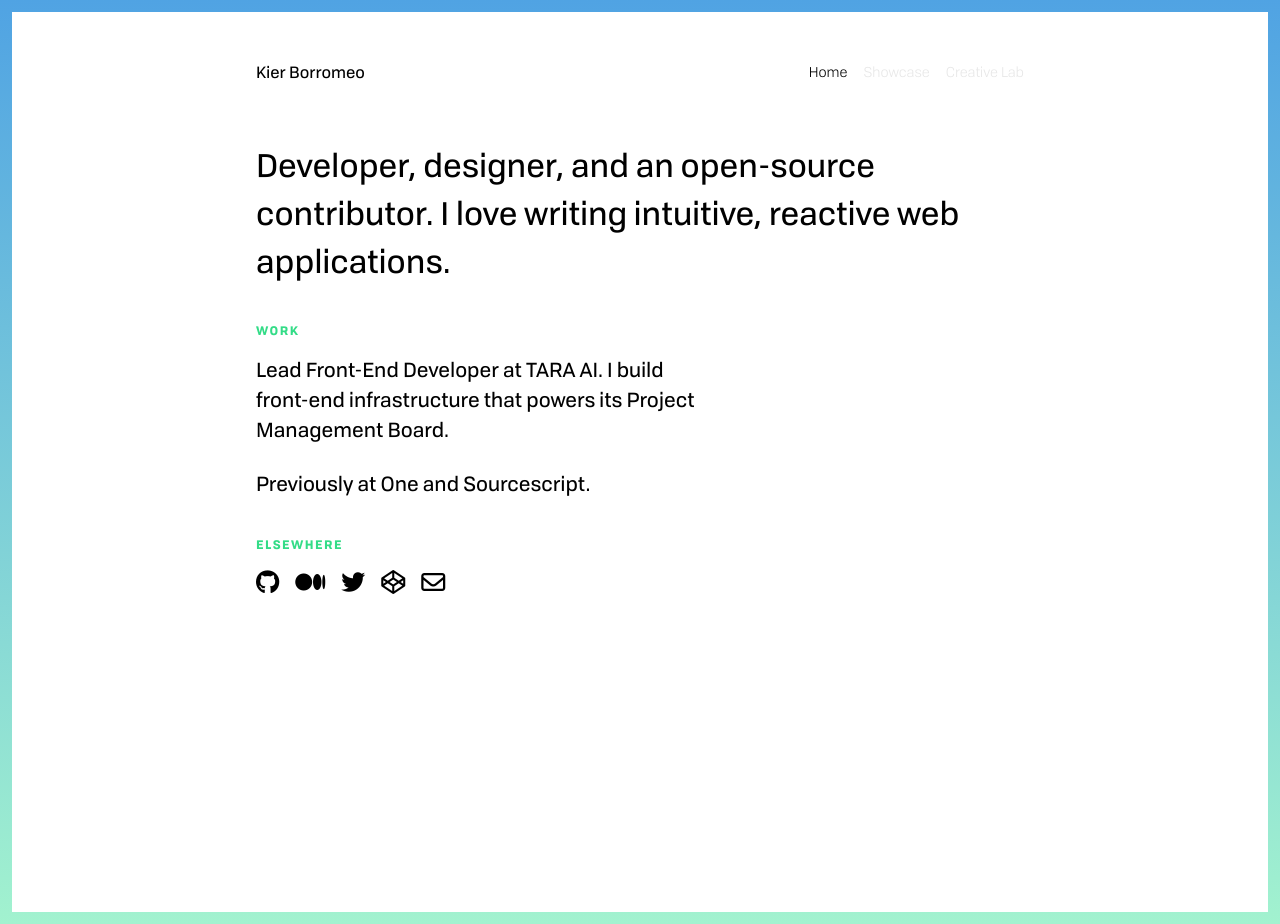
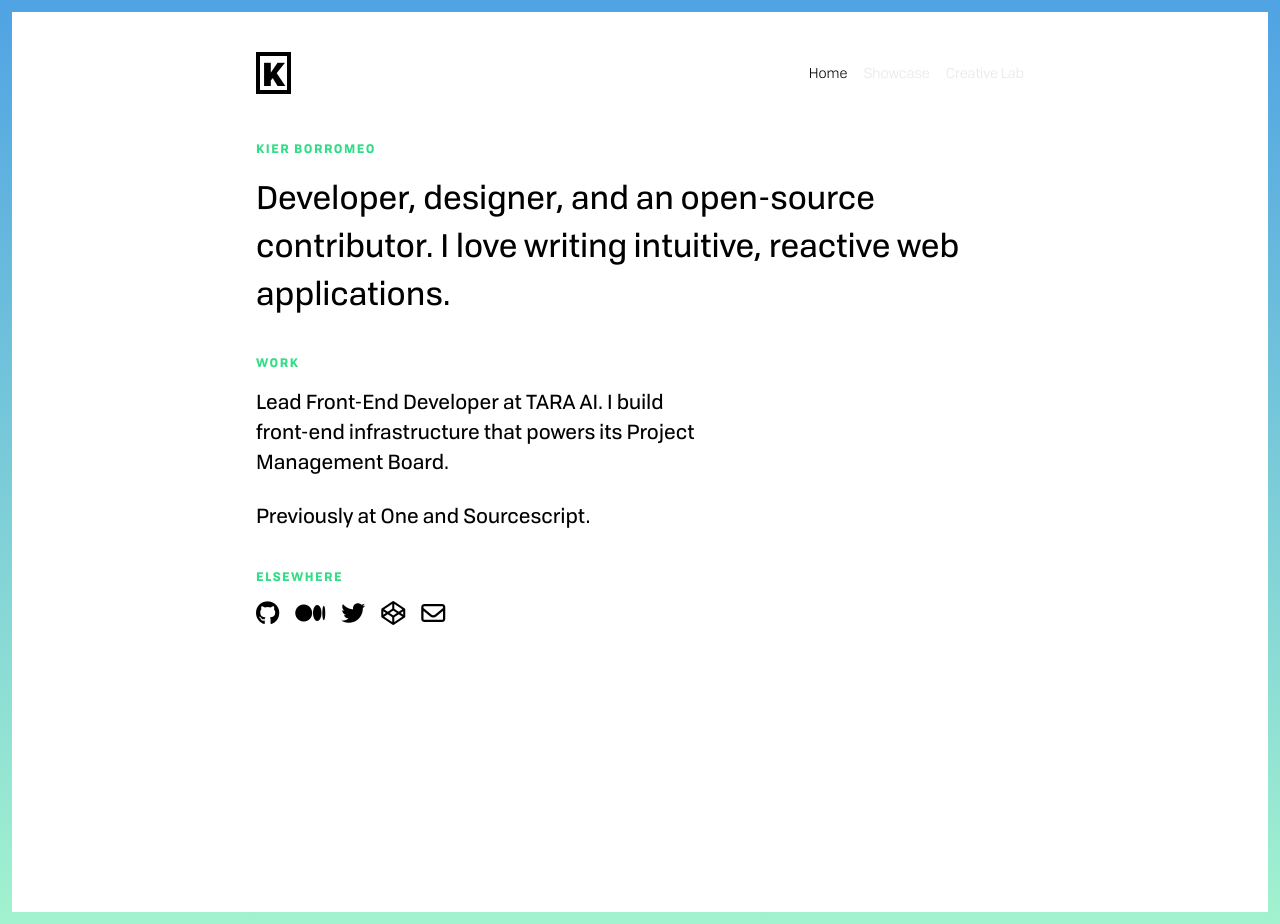
Before and after one commit to srph/websait, a Jekyll site: the page built from index.html, in a window 1280 px wide. Built offline with Jekyll 4.4.1, drawn with Linux system fonts in a browser that asks for light colours; nearby versions of some CDN libraries.

Commit message:
Cool box logo

```diff
--- a/_layouts/default.html
+++ b/_layouts/default.html
@@ -17,7 +17,13 @@
   <div class="main-wrapper">
     <div class="inner">
       <nav class="main-nav">
-        <a href="/" class="title">Kier Borromeo</a>
+        <a href="/" class="title">
+          {% if page.path == 'index.html' %}
+            <div class="pogi-logo">K</div>
+          {% else %}
+            Kier Borromeo
+          {% endif %}
+        </a>
         <div class="linkset">
           <a href="/" class="link {% if page.path == 'index.html' %} -active {% endif %}">Home</a>
           <a href="/showcase.html" class="link {% if page.path == 'showcase.html' %} -active {% endif %}">Showcase</a>
--- /dev/null
+++ b/_sass/components/_pogi-logo.scss
@@ -0,0 +1,10 @@
+.pogi-logo {
+  padding: 2px;
+  padding-top: 0;
+  color: $color-black;
+  font-size: $font-size-h1;
+  font-weight: 900;
+  line-height: 1;
+  text-transform: uppercase;
+  border: 4px solid $color-black;
+}
--- a/assets/style.scss
+++ b/assets/style.scss
@@ -10,6 +10,7 @@
 @import "components/button";
 @import "components/container";
 @import "components/main-nav";
+@import "components/pogi-logo";
 @import "components/main-wrapper";
 @import "components/main-footer";
 @import "components/formatted-content";
--- a/index.html
+++ b/index.html
@@ -4,6 +4,7 @@ title: Sup
 
 <div class="container">
   <div class="formatted-content">
+    <h6 class="heading">Kier Borromeo</h6>
     <p class="lead">{{ site.description }}</p>
   </div>
 
```
